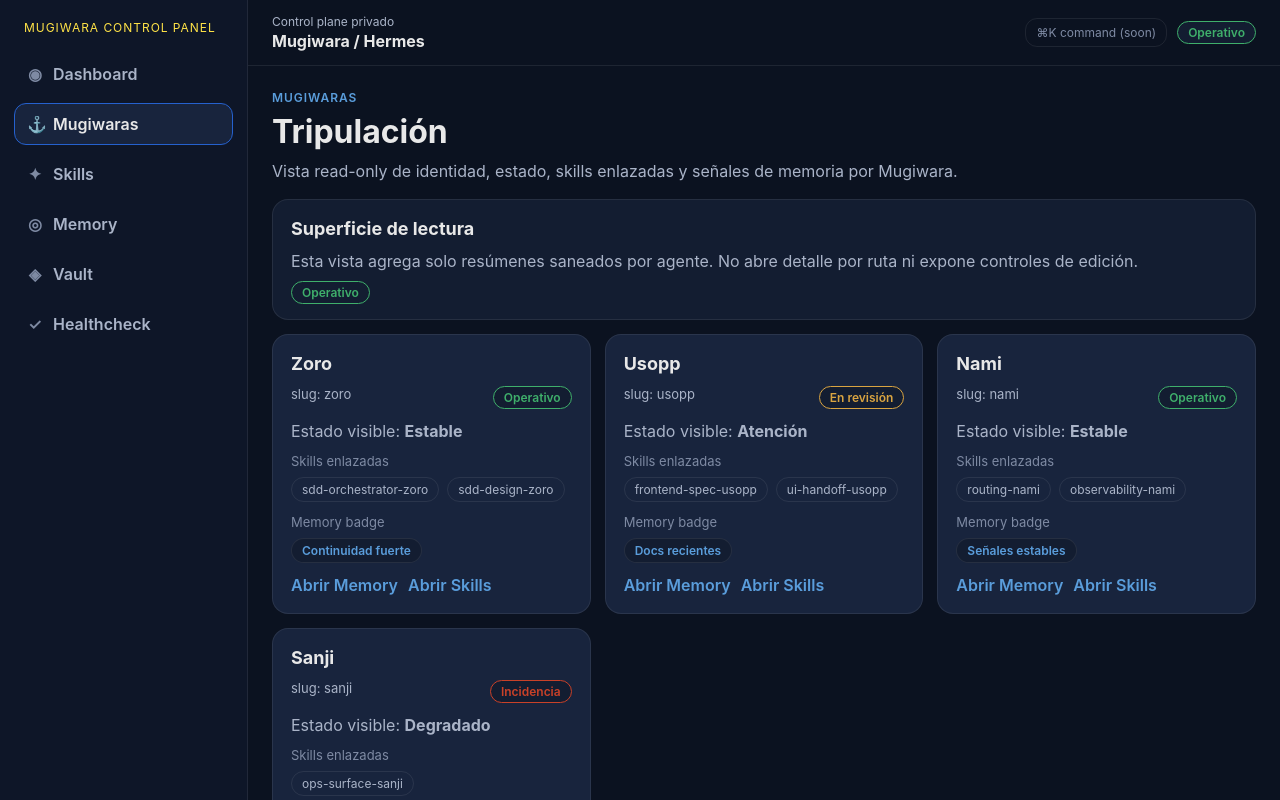
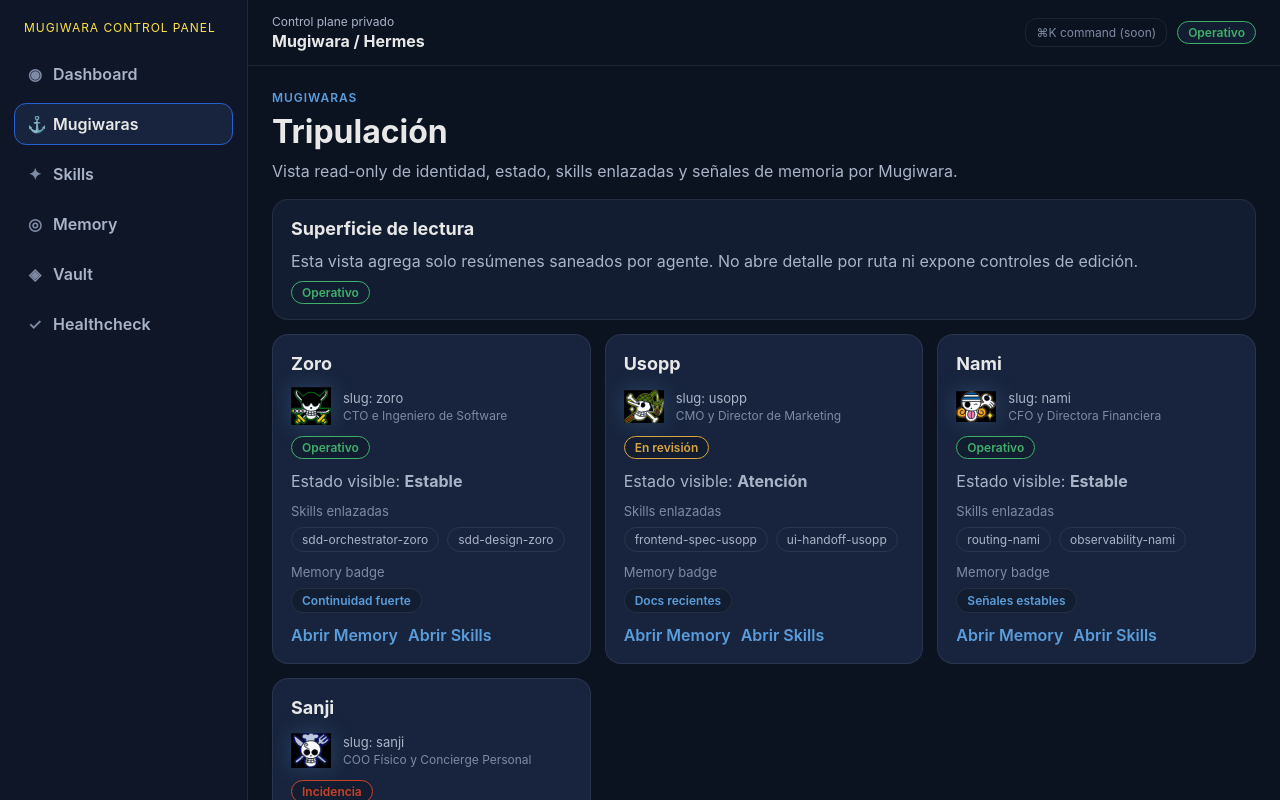
Before and after one commit to asistentes-mugiwara/mugiwara-control-panel, a Next.js app in the folder apps/web/: page /mugiwaras in a window 1280 px wide. Shown: the top 800 px of the page. Built offline with nearby package versions, Linux system fonts and the light colour scheme.

Commit message:
feat: add shared mugiwara crest component
Mugiwara-Agent: zoro
Signed-off-by: zoro <asistentes.mugiwara@gmail.com>

```diff
--- a/apps/web/src/app/mugiwaras/page.tsx
+++ b/apps/web/src/app/mugiwaras/page.tsx
@@ -5,6 +5,8 @@ import {
   mapMugiwaraStatusToBadgeStatus,
 } from '@/modules/mugiwaras/view-models/mugiwara-card.mappers'
 import { mugiwaraCardFixture } from '@/modules/mugiwaras/view-models/mugiwara-card.fixture'
+import { getMugiwaraProfile } from '@/shared/mugiwara/crest-map'
+import { MugiwaraCrest } from '@/shared/mugiwara/MugiwaraCrest'
 import { PageHeader } from '@/shared/ui/app-shell/PageHeader'
 import { SurfaceCard } from '@/shared/ui/cards/SurfaceCard'
 import { StatusBadge } from '@/shared/ui/status/StatusBadge'
@@ -34,11 +36,20 @@ export default function MugiwarasPage() {
           gridTemplateColumns: 'repeat(auto-fit, minmax(280px, 1fr))',
         }}
       >
-        {mugiwaraCardFixture.map((mugiwara) => (
+        {mugiwaraCardFixture.map((mugiwara) => {
+          const profile = getMugiwaraProfile(mugiwara.slug)
+
+          return (
             <SurfaceCard key={mugiwara.slug} title={mugiwara.name} elevated>
               <div style={{ display: 'grid', gap: '12px' }}>
                 <div style={{ display: 'flex', justifyContent: 'space-between', gap: '10px', flexWrap: 'wrap' }}>
+                  <div style={{ display: 'flex', alignItems: 'center', gap: '12px' }}>
+                    <MugiwaraCrest slug={mugiwara.slug} size="md" accent />
+                    <div style={{ display: 'grid', gap: '2px' }}>
                       <span style={{ color: appTheme.colors.textSecondary, fontSize: '13px' }}>slug: {mugiwara.slug}</span>
+                      <span style={{ color: appTheme.colors.textMuted, fontSize: '12px' }}>{profile.role}</span>
+                    </div>
+                  </div>
                   <StatusBadge status={mapMugiwaraStatusToBadgeStatus(mugiwara.status)} />
                 </div>
 
@@ -98,7 +109,8 @@ export default function MugiwarasPage() {
                 </div>
               </div>
             </SurfaceCard>
-        ))}
+          )
+        })}
       </section>
     </>
   )
--- a/apps/web/src/modules/mugiwaras/view-models/mugiwara-card.fixture.ts
+++ b/apps/web/src/modules/mugiwaras/view-models/mugiwara-card.fixture.ts
@@ -1,3 +1,5 @@
+import type { MugiwaraSlug } from '@/shared/mugiwara/crest-map'
+
 export type MugiwaraCardStatus = 'healthy' | 'warning' | 'degraded'
 
 export type MugiwaraCardLink = {
@@ -6,7 +8,7 @@ export type MugiwaraCardLink = {
 }
 
 export type MugiwaraCard = {
-  slug: string
+  slug: MugiwaraSlug
   name: string
   status: MugiwaraCardStatus
   skills: string[]
--- /dev/null
+++ b/apps/web/src/shared/mugiwara/MugiwaraCrest.tsx
@@ -0,0 +1,36 @@
+import { getMugiwaraCrestSrc, getMugiwaraProfile, type MugiwaraSlug } from './crest-map'
+
+type MugiwaraCrestSize = 'sm' | 'md' | 'lg'
+
+const sizeMap: Record<MugiwaraCrestSize, number> = {
+  sm: 24,
+  md: 40,
+  lg: 56,
+}
+
+type MugiwaraCrestProps = {
+  slug: MugiwaraSlug
+  size?: MugiwaraCrestSize
+  decorative?: boolean
+  accent?: boolean
+}
+
+export function MugiwaraCrest({ slug, size = 'md', decorative = false, accent = false }: MugiwaraCrestProps) {
+  const profile = getMugiwaraProfile(slug)
+  const dimension = sizeMap[size]
+
+  return (
+    <img
+      src={getMugiwaraCrestSrc(slug)}
+      alt={decorative ? '' : `Calavera de ${profile.name}`}
+      aria-hidden={decorative}
+      width={dimension}
+      height={dimension}
+      style={{
+        display: 'block',
+        objectFit: 'contain',
+        filter: accent ? 'drop-shadow(0 0 10px rgba(90, 157, 219, 0.28))' : undefined,
+      }}
+    />
+  )
+}
--- /dev/null
+++ b/apps/web/src/shared/mugiwara/crest-map.ts
@@ -0,0 +1,109 @@
+export const MUGIWARA_SLUGS = [
+  'luffy',
+  'zoro',
+  'franky',
+  'nami',
+  'usopp',
+  'robin',
+  'jinbe',
+  'sanji',
+  'chopper',
+  'brook',
+] as const
+
+export type MugiwaraSlug = (typeof MUGIWARA_SLUGS)[number]
+export type MugiwaraCrestFormat = 'svg' | 'png'
+
+export type MugiwaraProfile = {
+  slug: MugiwaraSlug
+  name: string
+  role: string
+  crestSvgSrc: string
+  crestPngSrc: string
+}
+
+export const MUGIWARA_PROFILES: Record<MugiwaraSlug, MugiwaraProfile> = {
+  luffy: {
+    slug: 'luffy',
+    name: 'Luffy',
+    role: 'CEO y Orquestador',
+    crestSvgSrc: '/assets/mugiwaras/crests/luffy.svg',
+    crestPngSrc: '/assets/mugiwaras/crests-png/luffy.png',
+  },
+  zoro: {
+    slug: 'zoro',
+    name: 'Zoro',
+    role: 'CTO e Ingeniero de Software',
+    crestSvgSrc: '/assets/mugiwaras/crests/zoro.svg',
+    crestPngSrc: '/assets/mugiwaras/crests-png/zoro.png',
+  },
+  franky: {
+    slug: 'franky',
+    name: 'Franky',
+    role: 'DevOps e Ingeniero de Sistemas',
+    crestSvgSrc: '/assets/mugiwaras/crests/franky.svg',
+    crestPngSrc: '/assets/mugiwaras/crests-png/franky.png',
+  },
+  nami: {
+    slug: 'nami',
+    name: 'Nami',
+    role: 'CFO y Directora Financiera',
+    crestSvgSrc: '/assets/mugiwaras/crests/nami.svg',
+    crestPngSrc: '/assets/mugiwaras/crests-png/nami.png',
+  },
+  usopp: {
+    slug: 'usopp',
+    name: 'Usopp',
+    role: 'CMO y Director de Marketing',
+    crestSvgSrc: '/assets/mugiwaras/crests/usopp.svg',
+    crestPngSrc: '/assets/mugiwaras/crests-png/usopp.png',
+  },
+  robin: {
+    slug: 'robin',
+    name: 'Nico Robin',
+    role: 'Directora de Research',
+    crestSvgSrc: '/assets/mugiwaras/crests/robin.svg',
+    crestPngSrc: '/assets/mugiwaras/crests-png/robin.png',
+  },
+  jinbe: {
+    slug: 'jinbe',
+    name: 'Jinbe',
+    role: 'CLO y Asesor Legal',
+    crestSvgSrc: '/assets/mugiwaras/crests/jinbe.svg',
+    crestPngSrc: '/assets/mugiwaras/crests-png/jinbe.png',
+  },
+  sanji: {
+    slug: 'sanji',
+    name: 'Sanji',
+    role: 'COO Físico y Concierge Personal',
+    crestSvgSrc: '/assets/mugiwaras/crests/sanji.svg',
+    crestPngSrc: '/assets/mugiwaras/crests-png/sanji.png',
+  },
+  chopper: {
+    slug: 'chopper',
+    name: 'Chopper',
+    role: 'CISO y Experto en Ciberseguridad',
+    crestSvgSrc: '/assets/mugiwaras/crests/chopper.svg',
+    crestPngSrc: '/assets/mugiwaras/crests-png/chopper.png',
+  },
+  brook: {
+    slug: 'brook',
+    name: 'Brook',
+    role: 'CDO y Data Scientist',
+    crestSvgSrc: '/assets/mugiwaras/crests/brook.svg',
+    crestPngSrc: '/assets/mugiwaras/crests-png/brook.png',
+  },
+}
+
+export function isMugiwaraSlug(value: string): value is MugiwaraSlug {
+  return MUGIWARA_SLUGS.includes(value as MugiwaraSlug)
+}
+
+export function getMugiwaraProfile(slug: MugiwaraSlug): MugiwaraProfile {
+  return MUGIWARA_PROFILES[slug]
+}
+
+export function getMugiwaraCrestSrc(slug: MugiwaraSlug, format: MugiwaraCrestFormat = 'svg'): string {
+  const profile = getMugiwaraProfile(slug)
+  return format === 'png' ? profile.crestPngSrc : profile.crestSvgSrc
+}
```
Lines whose indentation alone changed are shown as unchanged.
